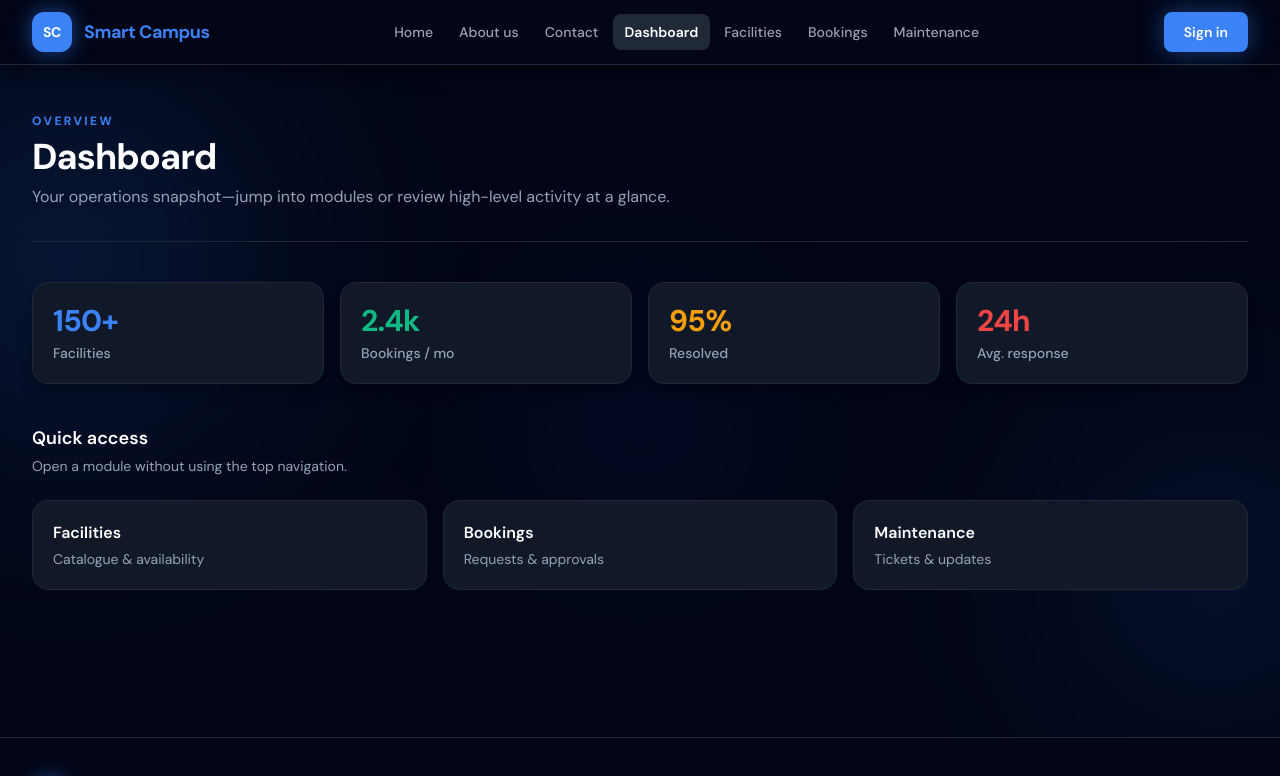
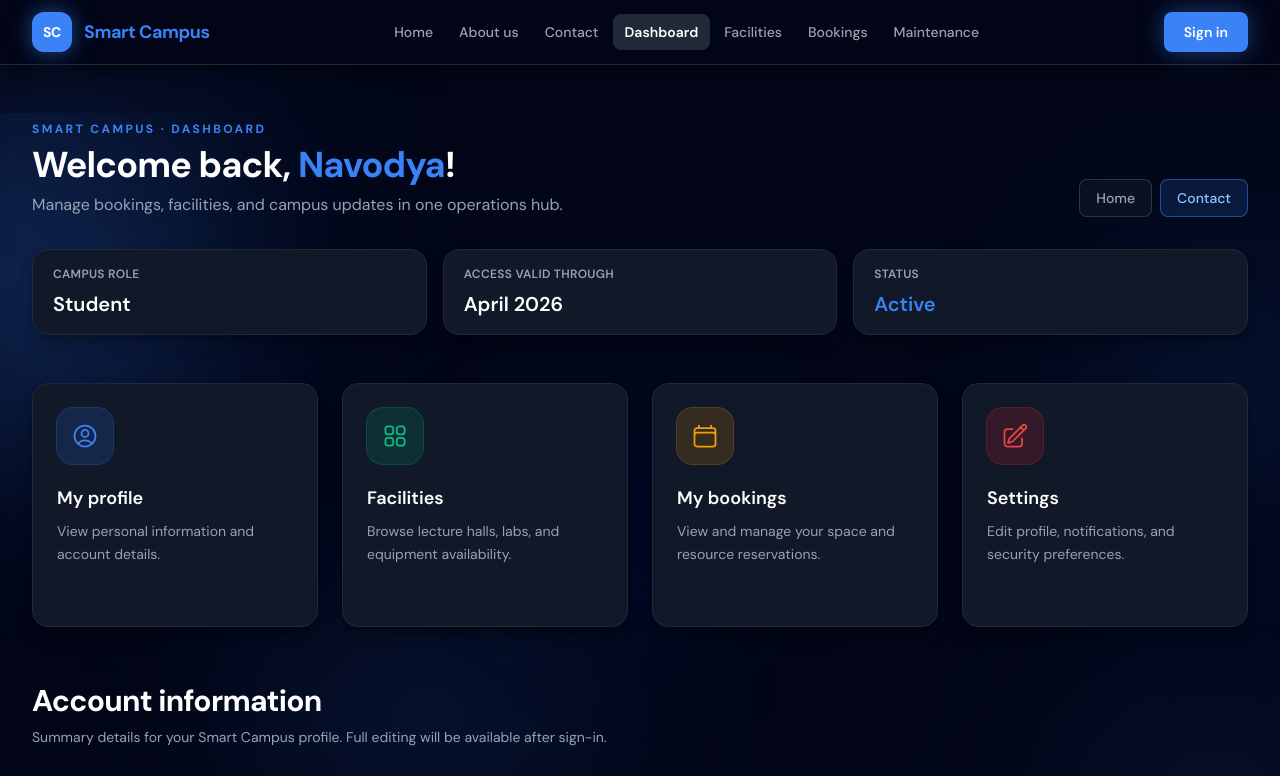
Before and after one commit to kavindu-maduhansa/it3030-paf-2026-smart-campus-group23, a React (Vite) app in the folder frontend/: page /dashboard in a window 1280 px wide. Shown: the top 776 px of the page. Built offline with nearby package versions, Linux system fonts and the light colour scheme.

Commit message:
dashboard page

```diff
--- /dev/null
+++ b/frontend/src/content/hubContent.ts
@@ -0,0 +1,54 @@
+import {
+  HiOutlineBell,
+  HiOutlineCalendar,
+  HiOutlineSquares2X2,
+  HiOutlineWrenchScrewdriver,
+} from 'react-icons/hi2'
+
+export const hubHeroHighlights = [
+  { value: '150+', label: 'Facilities live' },
+  { value: '24/7', label: 'Always accessible' },
+  { value: '100%', label: 'Unified platform' },
+] as const
+
+export const hubFeatures = [
+  {
+    to: '/resources',
+    title: 'Facilities catalogue',
+    description:
+      'Browse and search lecture halls, labs, meeting rooms and equipment with real-time availability',
+    Icon: HiOutlineSquares2X2,
+    circleClass: 'bg-emerald-500/15 text-[#10B981] ring-1 ring-emerald-500/30',
+  },
+  {
+    to: '/bookings',
+    title: 'Smart booking',
+    description:
+      'Request and manage bookings with automated conflict detection and approval workflows',
+    Icon: HiOutlineCalendar,
+    circleClass: 'bg-blue-500/15 text-[#3B82F6] ring-1 ring-blue-500/30',
+  },
+  {
+    to: '/maintenance',
+    title: 'Maintenance tickets',
+    description:
+      'Report issues, track progress and communicate with technicians through the full lifecycle',
+    Icon: HiOutlineWrenchScrewdriver,
+    circleClass: 'bg-amber-500/15 text-[#F59E0B] ring-1 ring-amber-500/30',
+  },
+  {
+    to: '/sign-in',
+    title: 'Real-time notifications',
+    description:
+      'Stay updated on booking approvals, ticket status changes and important campus updates',
+    Icon: HiOutlineBell,
+    circleClass: 'bg-red-500/15 text-[#EF4444] ring-1 ring-red-500/30',
+  },
+] as const
+
+export const hubStats = [
+  { value: '150+', label: 'Facilities available', color: 'text-[#3B82F6]' },
+  { value: '2,400+', label: 'Bookings this month', color: 'text-[#10B981]' },
+  { value: '95%', label: 'Issue resolution rate', color: 'text-[#F59E0B]' },
+  { value: '24hr', label: 'Average response time', color: 'text-[#EF4444]' },
+] as const
--- a/frontend/src/pages/DashboardPage.tsx
+++ b/frontend/src/pages/DashboardPage.tsx
@@ -1,60 +1,188 @@
 import { Link } from 'react-router-dom'
+import {
+  HiOutlineCalendar,
+  HiOutlinePencilSquare,
+  HiOutlineSquares2X2,
+  HiOutlineUserCircle,
+} from 'react-icons/hi2'
 
-const quickLinks = [
-  { to: '/resources', label: 'Facilities', hint: 'Catalogue & availability' },
-  { to: '/bookings', label: 'Bookings', hint: 'Requests & approvals' },
-  { to: '/maintenance', label: 'Maintenance', hint: 'Tickets & updates' },
+/** Replace with auth profile name when sign-in is connected. */
+const WELCOME_NAME = 'Navodya'
+
+const statusStrip = [
+  { label: 'Campus role', value: 'Student', highlight: false },
+  { label: 'Access valid through', value: 'April 2026', highlight: false },
+  { label: 'Status', value: 'Active', highlight: true },
 ] as const
 
-const snapshot = [
-  { value: '150+', label: 'Facilities', accent: 'text-[#3B82F6]' },
-  { value: '2.4k', label: 'Bookings / mo', accent: 'text-[#10B981]' },
-  { value: '95%', label: 'Resolved', accent: 'text-[#F59E0B]' },
-  { value: '24h', label: 'Avg. response', accent: 'text-[#EF4444]' },
+const quickCards = [
+  {
+    to: '/sign-in',
+    title: 'My profile',
+    description: 'View personal information and account details.',
+    Icon: HiOutlineUserCircle,
+    iconClass: 'bg-blue-500/15 text-[#3B82F6] ring-1 ring-blue-500/30',
+  },
+  {
+    to: '/resources',
+    title: 'Facilities',
+    description: 'Browse lecture halls, labs, and equipment availability.',
+    Icon: HiOutlineSquares2X2,
+    iconClass: 'bg-emerald-500/15 text-[#10B981] ring-1 ring-emerald-500/30',
+  },
+  {
+    to: '/bookings',
+    title: 'My bookings',
+    description: 'View and manage your space and resource reservations.',
+    Icon: HiOutlineCalendar,
+    iconClass: 'bg-amber-500/15 text-[#F59E0B] ring-1 ring-amber-500/30',
+  },
+  {
+    to: '/sign-in',
+    title: 'Settings',
+    description: 'Edit profile, notifications, and security preferences.',
+    Icon: HiOutlinePencilSquare,
+    iconClass: 'bg-red-500/15 text-[#EF4444] ring-1 ring-red-500/30',
+  },
 ] as const
+
+const accountFields = [
+  { label: 'Account type', value: 'Student · Smart Campus' },
+  { label: 'University email', value: 'you@stu.sliit.lk' },
+  { label: 'Member since', value: 'January 2026' },
+] as const
+
+/** Match homepage feature / stats tiles */
+const tilePanel =
+  'rounded-2xl border border-[#1F2937] bg-[#111827] px-5 py-4 shadow-lg shadow-black/25'
+
+const featureCard =
+  'group flex h-full flex-col rounded-2xl border border-[#1F2937] bg-[#111827] p-6 shadow-lg shadow-black/30 transition-all duration-300 hover:-translate-y-1 hover:border-[#3B82F6]/35 hover:bg-[#151f2e] hover:shadow-[0_0_32px_rgba(59,130,246,0.12)] focus-visible:outline focus-visible:outline-2 focus-visible:outline-offset-2 focus-visible:outline-[#3B82F6]'
+
+const iconBase =
+  'mb-5 flex h-14 w-14 items-center justify-center rounded-2xl transition-transform duration-300 group-hover:scale-105'
 
 export default function DashboardPage() {
   return (
+    <div className="relative -mx-4 overflow-hidden sm:-mx-6 lg:-mx-8">
+      <div
+        className="pointer-events-none absolute -left-40 top-0 h-80 w-80 rounded-full bg-[#3B82F6]/18 blur-[110px]"
+        aria-hidden
+      />
+      <div
+        className="pointer-events-none absolute -right-24 top-32 h-72 w-72 rounded-full bg-blue-500/12 blur-[100px]"
+        aria-hidden
+      />
+      <div
+        className="pointer-events-none absolute bottom-24 left-1/3 h-64 w-96 -translate-x-1/2 rounded-full bg-[#3B82F6]/10 blur-[90px]"
+        aria-hidden
+      />
+
+      <div className="relative px-4 pb-4 sm:px-6 lg:px-8">
+        <section className="pt-2" aria-labelledby="welcome-heading">
+          <div className="flex flex-col gap-3 sm:flex-row sm:items-end sm:justify-between">
             <div>
-      <header className="mb-10 border-b border-[#1F2937] pb-8">
-        <p className="text-xs font-bold uppercase tracking-[0.2em] text-[#3B82F6]">Overview</p>
-        <h1 className="mt-2 text-3xl font-bold tracking-tight text-white sm:text-4xl">Dashboard</h1>
-        <p className="mt-2 max-w-2xl text-[#94A3B8]">
-          Your operations snapshot—jump into modules or review high-level activity at a glance.
+              <p className="text-xs font-bold uppercase tracking-[0.2em] text-[#3B82F6]">
+                Smart Campus · Dashboard
               </p>
-      </header>
+              <h1
+                id="welcome-heading"
+                className="mt-2 text-3xl font-bold tracking-tight text-white sm:text-4xl"
+              >
+                Welcome back,{' '}
+                <span className="text-[#3B82F6]">{WELCOME_NAME}</span>!
+              </h1>
+              <p className="mt-2 max-w-xl text-sm text-[#94A3B8] sm:text-base">
+                Manage bookings, facilities, and campus updates in one operations hub.
+              </p>
+            </div>
+            <div className="flex flex-wrap gap-2 sm:justify-end">
+              <Link
+                to="/"
+                className="rounded-lg border border-white/15 bg-white/[0.04] px-4 py-2 text-sm font-medium text-[#94A3B8] transition-colors hover:border-white/25 hover:text-white"
+              >
+                Home
+              </Link>
+              <Link
+                to="/contact"
+                className="rounded-lg border border-[#3B82F6]/50 bg-[#3B82F6]/15 px-4 py-2 text-sm font-medium text-[#93C5FD] transition-colors hover:bg-[#3B82F6]/25 hover:text-white"
+              >
+                Contact
+              </Link>
+            </div>
+          </div>
 
-      <ul className="mb-10 grid gap-4 sm:grid-cols-2 lg:grid-cols-4">
-        {snapshot.map(({ value, label, accent }) => (
-          <li
-            key={label}
-            className="rounded-2xl border border-[#1F2937] bg-[#111827] px-5 py-5 shadow-lg shadow-black/25"
+          <ul className="mt-8 grid gap-4 sm:grid-cols-3">
+            {statusStrip.map(({ label, value, highlight }) => (
+              <li key={label} className={tilePanel}>
+                <p className="text-xs font-semibold uppercase tracking-wide text-[#94A3B8]">
+                  {label}
+                </p>
+                <p
+                  className={`mt-2 text-lg font-semibold sm:text-xl ${
+                    highlight ? 'text-[#3B82F6]' : 'text-white'
+                  }`}
                 >
-            <p className={`text-2xl font-bold tracking-tight sm:text-3xl ${accent}`}>{value}</p>
-            <p className="mt-1 text-sm font-medium text-[#94A3B8]">{label}</p>
+                  {value}
+                </p>
               </li>
             ))}
           </ul>
+        </section>
 
-      <section aria-labelledby="quick-links-heading">
-        <h2 id="quick-links-heading" className="text-lg font-semibold text-white">
-          Quick access
+        <section className="mt-12" aria-labelledby="quick-cards-heading">
+          <h2 id="quick-cards-heading" className="sr-only">
+            Quick navigation
           </h2>
-        <p className="mt-1 text-sm text-[#94A3B8]">Open a module without using the top navigation.</p>
-        <ul className="mt-6 grid gap-4 sm:grid-cols-3">
-          {quickLinks.map(({ to, label, hint }) => (
-            <li key={to}>
-              <Link
-                to={to}
-                className="block rounded-2xl border border-[#1F2937] bg-[#111827] p-5 transition-all hover:border-[#3B82F6]/40 hover:shadow-[0_0_24px_rgba(59,130,246,0.12)] focus-visible:outline focus-visible:outline-2 focus-visible:outline-offset-2 focus-visible:outline-[#3B82F6]"
-              >
-                <span className="font-semibold text-white">{label}</span>
-                <span className="mt-1 block text-sm text-[#94A3B8]">{hint}</span>
+          <ul className="grid gap-6 sm:grid-cols-2 xl:grid-cols-4">
+            {quickCards.map(({ to, title, description, Icon, iconClass }) => (
+              <li key={title}>
+                <Link to={to} className={featureCard}>
+                  <span className={`${iconBase} ${iconClass}`} aria-hidden>
+                    <Icon className="h-7 w-7" />
+                  </span>
+                  <h3 className="text-lg font-semibold text-white">{title}</h3>
+                  <p className="mt-2 flex-1 text-sm leading-relaxed text-[#94A3B8]">
+                    {description}
+                  </p>
+                  <span className="mt-4 text-sm font-semibold text-[#3B82F6] opacity-0 transition-opacity group-hover:opacity-100 group-focus-visible:opacity-100">
+                    Open →
+                  </span>
                 </Link>
               </li>
             ))}
           </ul>
         </section>
+
+        <section className="mt-14" aria-labelledby="account-info-heading">
+          <h2
+            id="account-info-heading"
+            className="text-2xl font-bold tracking-tight text-white sm:text-3xl"
+          >
+            Account information
+          </h2>
+          <p className="mt-2 max-w-2xl text-sm text-[#94A3B8]">
+            Summary details for your Smart Campus profile. Full editing will be available after sign-in.
+          </p>
+          <ul className="mt-8 grid gap-4 sm:grid-cols-3">
+            {accountFields.map(({ label, value }) => (
+              <li
+                key={label}
+                className={`${tilePanel} py-5 transition-all duration-300 hover:-translate-y-0.5 hover:border-[#334155] hover:shadow-[0_0_24px_rgba(59,130,246,0.08)]`}
+              >
+                <p className="text-xs font-semibold uppercase tracking-wide text-[#94A3B8]">
+                  {label}
+                </p>
+                <p className="mt-2 break-words text-base font-medium text-white">{value}</p>
+              </li>
+            ))}
+          </ul>
+        </section>
+
+        <p className="mt-10 text-center text-xs text-[#64748B]">
+          IT3030 · Smart Campus Operations Hub — demo data shown until authentication is enabled.
+        </p>
+      </div>
     </div>
   )
 }
--- a/frontend/src/pages/HomePage.tsx
+++ b/frontend/src/pages/HomePage.tsx
@@ -1,58 +1,5 @@
 import { Link } from 'react-router-dom'
-import {
-  HiOutlineBell,
-  HiOutlineCalendar,
-  HiOutlineSquares2X2,
-  HiOutlineWrenchScrewdriver,
-} from 'react-icons/hi2'
-
-const heroHighlights = [
-  { value: '150+', label: 'Facilities live' },
-  { value: '24/7', label: 'Always accessible' },
-  { value: '100%', label: 'Unified platform' },
-] as const
-
-const features = [
-  {
-    to: '/resources',
-    title: 'Facilities catalogue',
-    description:
-      'Browse and search lecture halls, labs, meeting rooms and equipment with real-time availability',
-    Icon: HiOutlineSquares2X2,
-    circleClass: 'bg-emerald-500/15 text-[#10B981] ring-1 ring-emerald-500/30',
-  },
-  {
-    to: '/bookings',
-    title: 'Smart booking',
-    description:
-      'Request and manage bookings with automated conflict detection and approval workflows',
-    Icon: HiOutlineCalendar,
-    circleClass: 'bg-blue-500/15 text-[#3B82F6] ring-1 ring-blue-500/30',
-  },
-  {
-    to: '/maintenance',
-    title: 'Maintenance tickets',
-    description:
-      'Report issues, track progress and communicate with technicians through the full lifecycle',
-    Icon: HiOutlineWrenchScrewdriver,
-    circleClass: 'bg-amber-500/15 text-[#F59E0B] ring-1 ring-amber-500/30',
-  },
-  {
-    to: '/sign-in',
-    title: 'Real-time notifications',
-    description:
-      'Stay updated on booking approvals, ticket status changes and important campus updates',
-    Icon: HiOutlineBell,
-    circleClass: 'bg-red-500/15 text-[#EF4444] ring-1 ring-red-500/30',
-  },
-] as const
-
-const stats = [
-  { value: '150+', label: 'Facilities available', color: 'text-[#3B82F6]' },
-  { value: '2,400+', label: 'Bookings this month', color: 'text-[#10B981]' },
-  { value: '95%', label: 'Issue resolution rate', color: 'text-[#F59E0B]' },
-  { value: '24hr', label: 'Average response time', color: 'text-[#EF4444]' },
-] as const
+import { hubFeatures, hubHeroHighlights, hubStats } from '../content/hubContent'
 
 export default function HomePage() {
   return (
@@ -117,7 +64,7 @@ export default function HomePage() {
             className="mt-16 flex w-full max-w-2xl flex-col gap-10 sm:mt-20 sm:flex-row sm:items-start sm:justify-center sm:gap-0 sm:divide-x sm:divide-white/10"
             aria-label="Key highlights"
           >
-            {heroHighlights.map(({ value, label }, i) => (
+            {hubHeroHighlights.map(({ value, label }, i) => (
               <li
                 key={label}
                 className="flex flex-col items-center px-6 text-center sm:min-w-[8.5rem]"
@@ -126,7 +73,7 @@ export default function HomePage() {
                   {value}
                 </span>
                 <span className="mt-1.5 text-sm font-medium text-[#94A3B8]">{label}</span>
-                {i < heroHighlights.length - 1 && (
+                {i < hubHeroHighlights.length - 1 && (
                   <span
                     className="mt-6 block h-px w-12 bg-white/10 sm:hidden"
                     aria-hidden
@@ -160,7 +107,7 @@ export default function HomePage() {
           </p>
 
           <ul className="mt-14 grid gap-6 sm:grid-cols-2 lg:mt-16 lg:grid-cols-4 lg:gap-8">
-            {features.map(({ to, title, description, Icon, circleClass }) => (
+            {hubFeatures.map(({ to, title, description, Icon, circleClass }) => (
               <li key={title}>
                 <Link
                   to={to}
@@ -204,7 +151,7 @@ export default function HomePage() {
             Snapshot metrics your team can rally around—clear numbers, zero noise.
           </p>
           <ul className="mt-12 grid gap-6 sm:grid-cols-2 lg:grid-cols-4">
-            {stats.map(({ value, label, color }) => (
+            {hubStats.map(({ value, label, color }) => (
               <li
                 key={label}
                 className="rounded-2xl border border-[#1F2937] bg-[#111827] p-8 text-center shadow-lg shadow-black/25 transition-all duration-300 hover:-translate-y-0.5 hover:border-[#334155] hover:shadow-[0_0_24px_rgba(59,130,246,0.08)]"
```
Also changed, not shown: 1 other file (tests, documents, lock files or other folders). Lines whose indentation alone changed are shown as unchanged.
